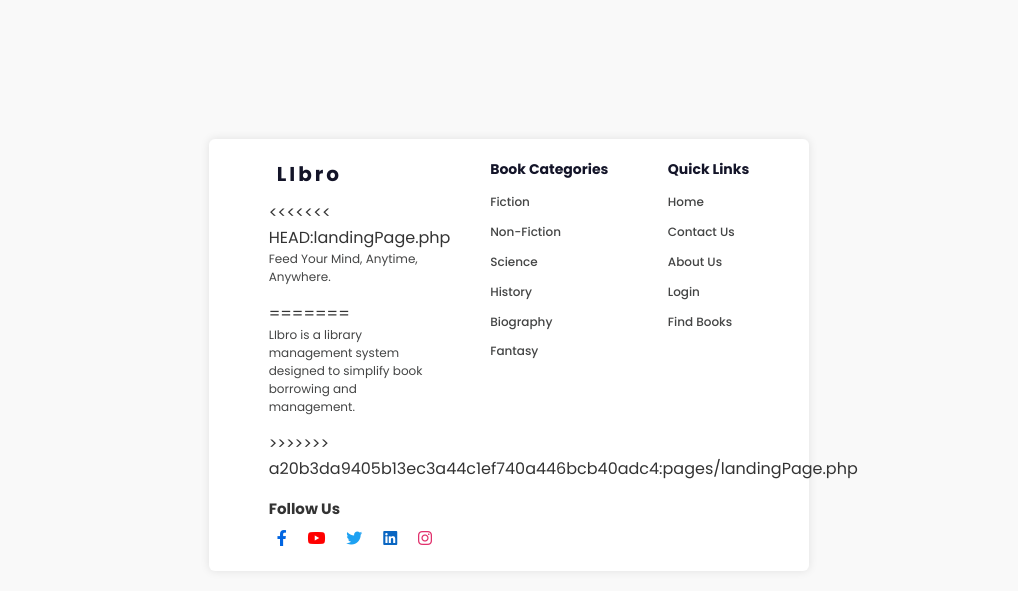
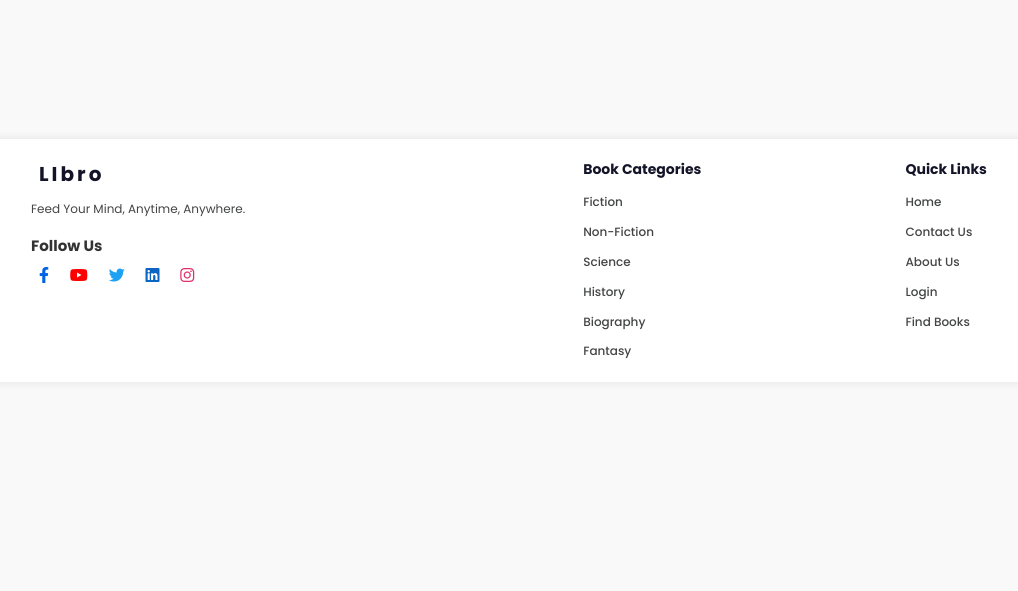
Before and after one commit to clstljr/LIBro, a PHP site: page /pages/landingPage.php in a window 1280 px wide. Shown: the part 2377-2968 px from the top of the page, without its empty margins (131-1149 px from the left). After the commit the page ends 2736 px from the top, so only its background shows below. Run offline with PHP 8.4, Linux system fonts and the light colour scheme; some libraries are stand-ins or nearby versions.

Commit message:
Update landing page content for improved clarity and engagement

```diff
--- a/pages/landingPage.php
+++ b/pages/landingPage.php
@@ -110,7 +110,7 @@
       </div>
       <div class="about-content">
         <h4>About Us</h4>
-        <p>LIbro is a library management system designed to simplify book borrowing and management.</p>
+        <p>Libro is your smart library companion. Libro is a powerful library management system designed to streamline book borrowing, tracking, and management. Whether you're a student, librarian, or avid reader, Libro makes accessing and organizing books easier, faster, and more efficient.</p>
       </div>
     </div>
   </section>
@@ -147,8 +147,8 @@
     </div>
   </section>
 
-  <footer>
-    <div class="container">
+  <footer style="width: 100vw; position: relative; left: 50%; right: 50%; margin-left: -50vw; margin-right: -50vw; background: #fff;">
+    <div class="container" style="max-width: 5000px; margin: 0 auto; width: 100%;">
       <div class="logo-description">
         <div class="logo">
           <div class="img">
@@ -159,13 +159,9 @@
           </div>
         </div>
         <div class="logo-body">
-<<<<<<< HEAD:landingPage.php
           <p>
             Feed Your Mind, Anytime, Anywhere.
           </p>
-=======
-          <p>LIbro is a library management system designed to simplify book borrowing and management.</p>
->>>>>>> a20b3da9405b13ec3a44c1ef740a446bcb40adc4:pages/landingPage.php
         </div>
         <div class="social-links">
           <h4>Follow Us</h4>
```
